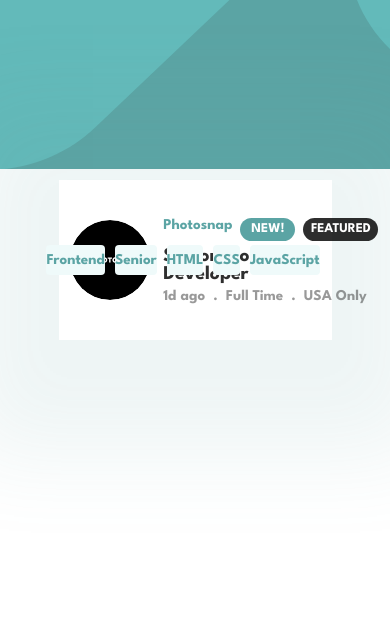
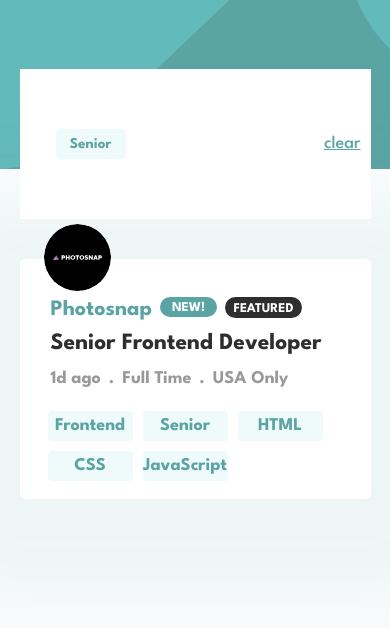
Before and after one commit to jamilu-jibrilla/job-listings, a React (Vite) app: page / in a window 390 px wide. Both pictures are taken after a click on the element "Senior". Shown: the top 628 px of the page. Built offline with nearby package versions, Linux system fonts and the light colour scheme.

Commit message:
added mobile responsiveness

```diff
--- a/src/App.css
+++ b/src/App.css
@@ -17,4 +17,75 @@
     height: 20%;
     background-repeat: no-repeat;
     background-size: cover;
+    position: relative;
+    display: flex;
+    justify-content: center;
 }
+
+.header .header-card {
+    width:70%;
+    height: 70px;
+    background-color: white;
+    position: absolute;
+    bottom: -30px;
+    margin: 0 auto;
+    display: flex;
+    align-items: center;
+    justify-content: space-between;
+    padding: 1rem;
+}
+.header .header-card div {
+    display: flex;
+}
+.header .header-card div h4{
+    margin-left: 10px;
+    color: hsl(180, 29%, 50%);
+    height: 30px;
+    width: 100px;
+    border-radius: 4px;
+    background: hsl(180, 52%, 96%);
+    display: flex;
+    align-items: center;
+    justify-content: center;
+}
+.header .header-card a {
+    color: hsl(180, 29%, 50%);
+    font-size: 18px;
+}
+.none {
+    display: none !important;
+}
+
+@media screen and (max-width: 765px) {
+    * {
+        font-size: 18px;
+    }
+    .header {
+        margin-bottom: 90px;
+    }
+
+    .header .header-card {
+        height: 150px;
+        z-index: 1;
+        width: 90%;
+        bottom: -50px;
+        padding: 10px;
+        background-color: white;
+    }
+
+    .header .header-card div {
+        flex-wrap: wrap;
+        width: 80%;
+        padding: 20px;
+
+    }
+
+.header .header-card div h4{
+    margin: 6px;
+    color: hsl(180, 29%, 50%);
+    height: 30px;
+    width: 70px;
+    font-size: 15px;
+    border-radius: 4px;
+}
+}
--- a/src/App.jsx
+++ b/src/App.jsx
@@ -3,28 +3,38 @@
 import Card from './components/Card'
 import {data} from './data.js'
 function App() {
+
   let [filterBy, setFilterBy] = useState({
     role: "",
     level: "",
     lang: [""],
-    tool: [""]
+    tool: [""],
+    values: [],
+    display: false
   });
 
   const handleRoleFilter = (e) => {
+    let val = e.target.textContent
     setFilterBy({
       ... filterBy,
-      role: e.target.textContent
+      role: val,
+      values: filterBy.values.includes(val) ? [...filterBy.values] : [...filterBy.values, val],
+      display: true
     })
   }
 
   const handleLevelFilter = (e) => {
+    let val = e.target.textContent
     setFilterBy({
       ...filterBy,
-      level: e.target.textContent
+      level: val,
+      values: filterBy.values.includes(val) ? [...filterBy.values] : [...filterBy.values, val],
+      display: true
     })
   }
 
   const handleLanguageFilter = (e) => {
+    let val = e.target.textContent
     setFilterBy({
       ...filterBy,
       lang: [ filterBy.lang = filterBy.lang.filter(item => item !== "")]
@@ -32,11 +42,14 @@
 
     setFilterBy({
       ...filterBy,
-      lang: [...filterBy.lang, e.target.textContent]
+      lang: [...filterBy.lang, val],
+      values: filterBy.values.includes(val) ? [...filterBy.values] : [...filterBy.values, val],
+      display: true
     })
   }
 
   const handleToolFilter = (e) => {
+    let val = e.target.textContent
     setFilterBy({
       ...filterBy,
       tool: [filterBy.tool = filterBy.tool.filter(item => item !== "")]
@@ -44,13 +57,13 @@
 
     setFilterBy({
       ...filterBy,
-      tool: [...filterBy.tool, e.target.textContent]
+      tool: [...filterBy.tool, val],
+      values: filterBy.values.includes(val) ? [...filterBy.values] : [...filterBy.values, val],
+      display: true
     })
   }
 
 
-
-  console.log(filterBy)
   let filteredReturn = data.filter(item => {
     return (
             item.role.includes(filterBy.role) &&
@@ -62,6 +75,14 @@
   return (
     <div className="App">
       <header className='header'>
+        <div className={`${filterBy.display ? "header-card" : "none"} `}>
+          <div>
+            {filterBy.values.map(item=> (
+              <h4>{item}</h4>
+            ))}
+          </div>
+          <p onClick={()=>location.reload()}><a href="">clear</a></p>
+        </div>
       </header>
       <div className="container">
         {filteredReturn.map(item => (
--- a/src/components/Card.css
+++ b/src/components/Card.css
@@ -2,7 +2,7 @@
     height: 160px;
     width: 70%;
     margin: 0 auto;
-    margin-top: 3%;
+    margin-top: 4%;
     padding: 0px 3%;
     display: flex;
     box-shadow: 0px 19px 85px 95px rgba(99,164,164,0.11);;
@@ -10,6 +10,9 @@
     22px 82px 142px -19px rgba(99,164,164,0.01),
     0px 15px 57px 19px rgba(99,164,164,0.17); */
 
+}
+.card-wrapper {
+    display: flex;
 }
  .Card section {
     width: 50%;
@@ -26,12 +29,13 @@
 
  .first-row .first-row-details div {
     display: flex;
-    margin: 6px 13px;
+    margin: 7px 13px;
  }
 
  .first-row .first-row-details div span{
     display: flex;
     margin-right: 8px;
+    padding-top: 3px;
     font-weight: bold;
 }
 .first-row-details h4 {
@@ -56,19 +60,20 @@
 .left-tags .new{
     background: hsl(180, 29%, 50%);
     color: white;
-    width: 55px;
-    height: 23px;
+    width: 57px;
+    height: 20px;
     border-radius: 120px;
     justify-content: center;
     align-items: center;
     font-size: 13.4px;
+    font-weight: normal;
 }
 .left-tags  .featured{
     color: hsl(180, 29%, 50%);
     background: rgba(0,0,0,0.82);
     color: white;
-    width: 75px;
-    height: 23px;
+    width: 77px;
+    height: 21px;
     border-radius: 120px;
     justify-content: center;
     align-items: center;
@@ -95,3 +100,48 @@
     color: white;
     cursor: pointer;
 }
+
+@media screen and (max-width:700px) {
+    .Card {
+        flex-direction: column;
+        margin-top: 2.8rem;
+        padding: 1rem;
+        width: 90%;
+        height: 240px;
+        position: relative;
+        border-radius: 5px;
+    }
+    .Card img {
+        position: absolute;
+        top: -35px;
+        left: 24px;
+        width: 67px;
+        height: 67px;
+    }
+    .Card section {
+        width: 100%;
+    }
+
+    .card-wrapper {
+        display: block;
+    }
+    .first-row-details {
+        margin-top: 20px;
+    }
+    .second-row {
+        flex-wrap: wrap;
+        justify-content: flex-start;
+        width: 70%;
+        margin-top:7px;
+
+    }
+    .second-row h5 {
+        margin-top: 10px;
+        width: 85px;
+
+    }
+    .left-tags span, h4 {
+        margin-bottom: 6px;
+        font-size: 22px;
+    }
+}
--- a/src/components/Card.jsx
+++ b/src/components/Card.jsx
@@ -5,6 +5,7 @@
     return(
         <div className="Card">
             <section className="first-row">
+                <div className='card-wrapper'>
                     <img src={item.logo} alt="" />
                     <div className='first-row-details'>
                         <div className='left-tags'>
@@ -21,6 +22,7 @@
                             <span>{item.contract}</span>
                             <span>.</span>
                             <span>{item.location}</span>
+                        </div>
                     </div>
                 </div>
             </section>
```
Lines whose indentation alone changed are shown as unchanged.
